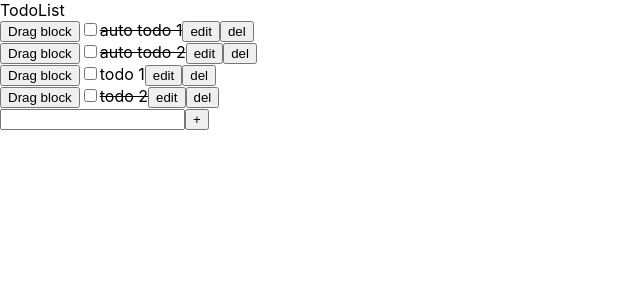
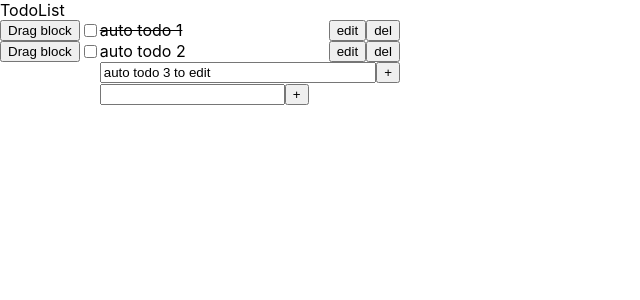
Before and after one commit to hsiao93524/todolist-react, a React (Create React App) app in the folder app/: page / in a window 1280 px wide. Shown: the top 300 px of the page, without its empty margins (0-640 px from the left). Built offline with nearby package versions, Linux system fonts and the light colour scheme.

Commit message:
add flex to expand middle component

```diff
--- a/app/src/App.js
+++ b/app/src/App.js
@@ -2,29 +2,69 @@ import logo from './logo.svg';
 import './App.css';
 import React, { useState } from "react";
 
-// function TodoItem(props) {
-//     const [checked, setChecked] = React.useState(false);
-//     const [itemTitle, setItemTitle] = React.useState(false);
-//     const itemStyle = {textDecoration: checked ? 'line-through' : 'none'};
-//     const trigger = () => setChecked((state) => !state);
+function TodoItem(props) {
+    // const [checked, setChecked] = React.useState(false);
+    // const [itemTitle, setItemTitle] = React.useState(false);
+    const itemStyle = {textDecoration: props.checked ? 'line-through' : 'none'};
+    const editStyle = {visibility: props.edit ? 'visible' : 'hidden'};
+    const staticStyle = {visibility: props.edit ? 'hidden' : 'visible'};
 
-//     checked = props.checked;
-//     itemTitle = props.title;
+    {
+        /***
+         * Q: can i write css here for temp test?
+         * Ref: https://styled-components.com/
+         */
+    }
 
-//     return (
-//         <div>
-//             <button>Drag block</button>
-//             <input
-//                 onChange={trigger}
-//                 value={checked}
-//                 type="checkbox">
-//             </input>
-//             <label style={itemStyle}>{itemTitle}</label>
-//             <button>edit</button>
-//             <button>del</button>
-//         </div>
-//     )
-// }
+    // https://tailwindcss.com/docs/display
+
+
+    // const editStyle = {visibility: props.edit ? 'visible' : 'hidden'};
+    // const editStyle = {display: props.edit ? 'inline' : 'none'};
+    // const staticStyle = {visibility: props.edit ? 'hidden' : 'visible'};
+    // const staticStyle = {display: props.edit ? 'none' : 'inline'};
+
+    // Todo: use index
+    // const trigger = () => setChecked((state) => !state);
+    const trigger = () => {};
+
+    console.log(props);
+
+    // checked = props.checked;
+    // itemTitle = props.title;
+
+    return (
+        <div style={{ display: 'flex' }}>
+            {
+                /***
+                 * Q: Check and operator
+                 */
+            }
+            <button style={Boolean(props.edit) ? {visibility: "hidden"} : {}}>Drag block</button>
+            <input  style={Boolean(props.edit) ? {visibility: "hidden"} : {}}
+                onChange={trigger}
+                value={props.checked}
+                type="checkbox">
+            </input>
+            {/* <label style={itemStyle}>{props.title}</label> */}
+            {
+                Boolean(props.edit) ?
+                <input
+                    type="text"
+                    value={props.title}
+                    style={{ flex: '1' }}
+                    // Todo: edit evnet
+                    // Ref: https://medium.com/itsoktomakemistakes/%E6%89%8B%E6%8A%8A%E6%89%8B%E6%95%99%E4%BD%A0%E4%BD%BF%E7%94%A8-react-%E5%AF%AB%E5%87%BA%E5%B8%B8%E8%A6%8B%E7%9A%84-input-%E5%85%83%E4%BB%B6-3a0326aa4fb6
+                >
+                </input> :
+                <label style={{ ...itemStyle, flex: '1' }}>{props.title}</label>
+            }
+            {Boolean(props.edit) && <button>+</button>}
+            {Boolean(!props.edit) && <button>edit</button>}
+            {Boolean(!props.edit) && <button>del</button>}
+        </div>
+    )
+}
 
 function App() {
 
@@ -33,8 +73,9 @@ function App() {
 
     // Todo: How to use setTodos to get data from database or file
     const todos = [
-        { title: "auto todo 1", checked: true},
-        { title: "auto todo 2", checked: false},
+        { title: "auto todo 1", checked: true, edit: false},
+        { title: "auto todo 2", checked: false, edit: false},
+        { title: "auto todo 3 to edit", checked: false, edit: true},
     ]
     const [checked, setChecked] = React.useState(true);
 
@@ -51,29 +92,40 @@ function App() {
 
             <body>
                 <div id="app">{title}</div>
-                <div id="todolist">
+                <div id="todolist" style={{width: "400px"}}>
                     {
                         todos.map(
                             (todo) => (
-                                // return <TodoItem props={{title: todo.title, checked: todo.checked}} />;
+                                <TodoItem title={todo.title} checked={todo.checked} edit={todo.edit}/>
 
-                                <div>
-                                    <button>Drag block</button>
-                                    <input
-                                        onChange={() => setChecked((state) => !state)}
-                                        value={todo.checked}
-                                        type="checkbox">
-                                    </input>
-                                    <label style={{textDecoration: checked ? 'line-through' : 'none'}}>{todo.title}</label>
-                                    <button>edit</button>
-                                    <button>del</button>
-                                </div>
+                                /*
+                                visibilty: https://segmentfault.com/a/1190000015116392
+                                */
+                                // Layout:
+                                // expand
+                                // flex
+
+                                // <div>
+                                //     {/* fix width */}
+                                //     <button>Drag block</button>
+                                //     {/* fix width */}
+                                //     <input
+                                //         onChange={() => setChecked((state) => !state)}
+                                //         value={todo.checked}
+                                //         type="checkbox">
+                                //     </input>
+                                //     {/* expand width */}
+                                //     <label style={{textDecoration: checked ? 'line-through' : 'none'}}>{todo.title}</label>
+                                //     {/* fix width */}
+                                //     <button>edit</button>
+                                //     {/* fix width */}
+                                //     <button>del</button>
+                                // </div>
 
                             )
                         )
                     }
-                    {/* Coponent props*/}
-                    <div>
+                    {/* <div>
                         <button>Drag block</button>
                         <input
                             onChange={() => setChecked((state) => !state)}
@@ -84,7 +136,6 @@ function App() {
                         <button>edit</button>
                         <button>del</button>
                     </div>
-                    {/* Coponent props*/}
                     <div>
                         <button>Drag block</button>
                         <input
@@ -97,12 +148,22 @@ function App() {
                         </label>
                         <button>edit</button>
                         <button>del</button>
-                    </div>
+                    </div> */}
                     <div>
+                        {/* need to fix */}
+                        <button style={{visibility: "hidden"}}>Drag block</button>
+                        <input
+                            style={{visibility: "hidden"}}
+                            type="checkbox">
+                        </input>
+                        {/* need to fix */}
+                        {/* <button style={{visibility: hidden}}>Drag block</button> */}
                         <input></input>
                         <button>+</button>
                     </div>
                 </div>
+
+                {/* <TodoItem /> */}
             </body>
         </html>
     );
```
